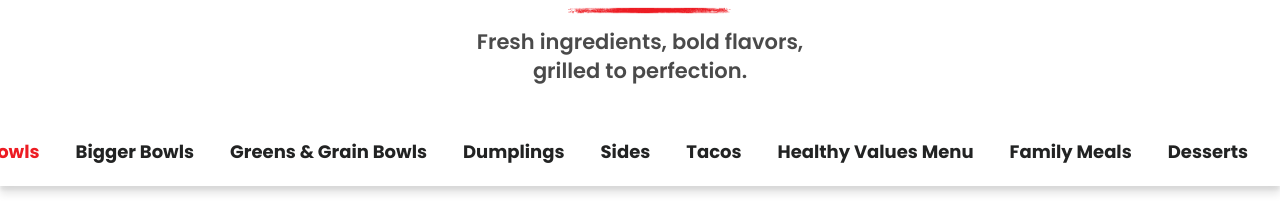
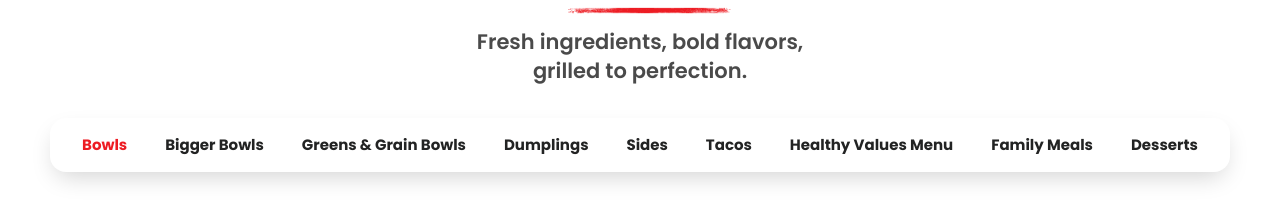
Before and after one commit to muteesdesign-sketch/waba-grill, a Next.js app: page / in a window 1280 px wide. Shown: the part 1693-1901 px from the top of the page. Built offline with nearby package versions, Linux system fonts and the light colour scheme.

Commit message:
Homepage menu submenu: contained rounded pill, no cut-off, food categories only
Co-Authored-By: Claude Opus 4.8 <noreply@anthropic.com>

```diff
--- a/src/components/sections/Menu.tsx
+++ b/src/components/sections/Menu.tsx
@@ -8,14 +8,19 @@ import { MenuItemCard } from "@/components/ui/MenuItemCard";
 import { distressStyle } from "@/lib/distress";
 import { menuCategories } from "@/app/menu/menu-data";
 
+// The homepage submenu mirrors the food categories from the design
+// (excludes Limited Time Offers, beverages and drinks).
+const homeCategories = menuCategories.filter(
+  (c) => !["limited-time-offers", "wabeverages", "drinks"].includes(c.id),
+);
 const DEFAULT_INDEX = Math.max(
   0,
-  menuCategories.findIndex((c) => c.name === "Bowls"),
+  homeCategories.findIndex((c) => c.name === "Bowls"),
 );
 
 export function Menu() {
   const [active, setActive] = useState(DEFAULT_INDEX);
-  const category = menuCategories[active];
+  const category = homeCategories[active];
   const items = category.items.slice(0, 4);
 
   return (
@@ -41,14 +46,14 @@ export function Menu() {
         </p>
       </div>
 
-      {/* Category rail — white bar with shadow; active = red */}
-      <div className="mt-8 shadow-[0_8px_8px_rgba(0,0,0,0.1),0_4px_3px_rgba(0,0,0,0.06)]">
-        <div className="no-scrollbar mx-auto flex max-w-[1280px] gap-8 overflow-x-auto bg-white px-6 py-5 lg:justify-center lg:gap-9 lg:px-8">
-          {menuCategories.map((cat, i) => (
+      {/* Category rail — contained rounded pill; active = red */}
+      <div className="mt-8 px-4 lg:px-8">
+        <div className="no-scrollbar mx-auto flex max-w-[1180px] gap-7 overflow-x-auto rounded-2xl bg-white px-6 py-4 shadow-[0_10px_24px_-6px_rgba(0,0,0,0.18)] lg:justify-between lg:gap-3 lg:overflow-x-visible lg:px-8">
+          {homeCategories.map((cat, i) => (
             <button
               key={cat.id}
               onClick={() => setActive(i)}
-              className={`shrink-0 whitespace-nowrap text-xl font-bold transition-colors lg:text-lg ${
+              className={`shrink-0 whitespace-nowrap text-base font-bold transition-colors lg:text-[15px] ${
                 i === active ? "text-brand" : "text-ink hover:text-brand"
               }`}
             >
```
